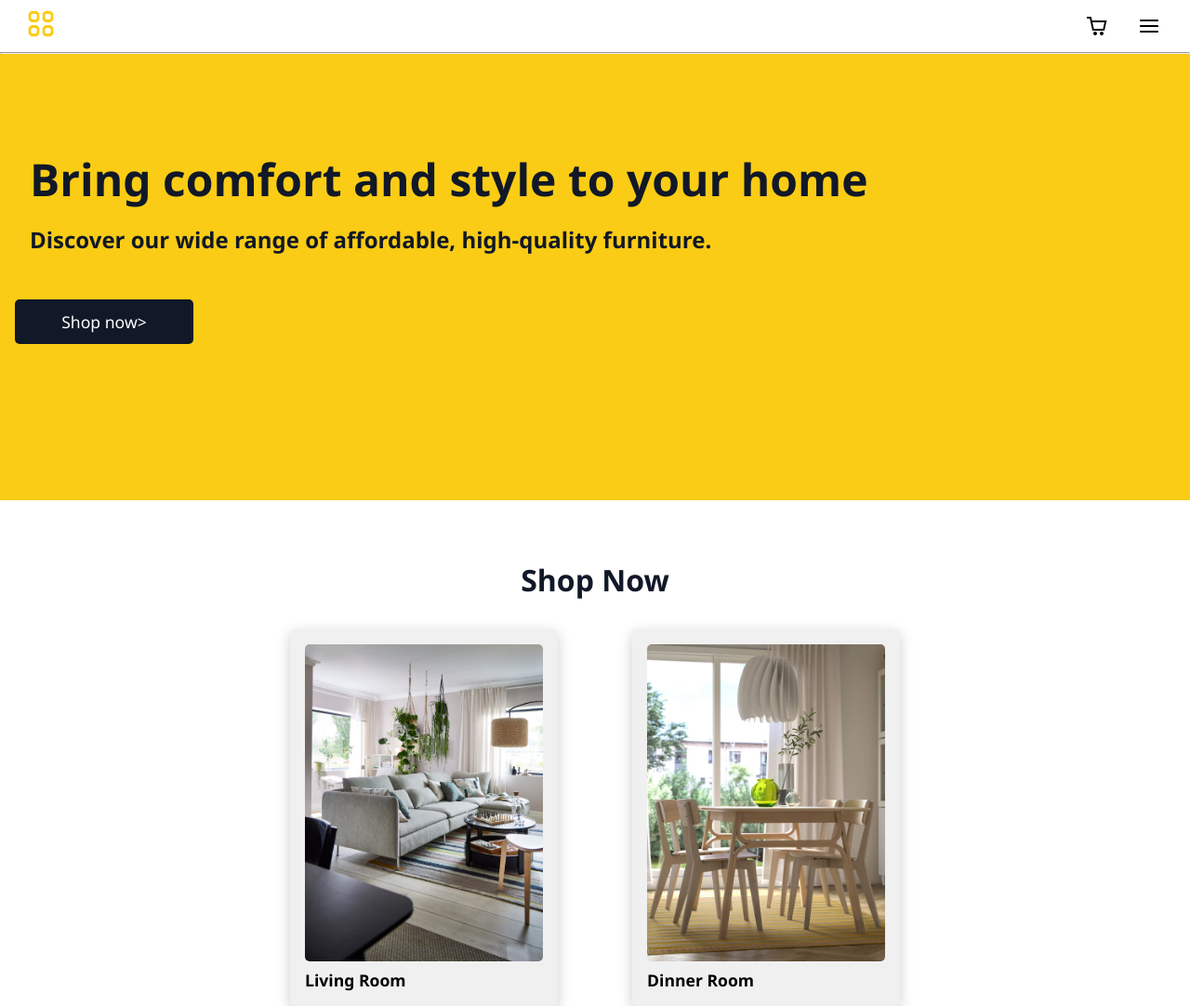
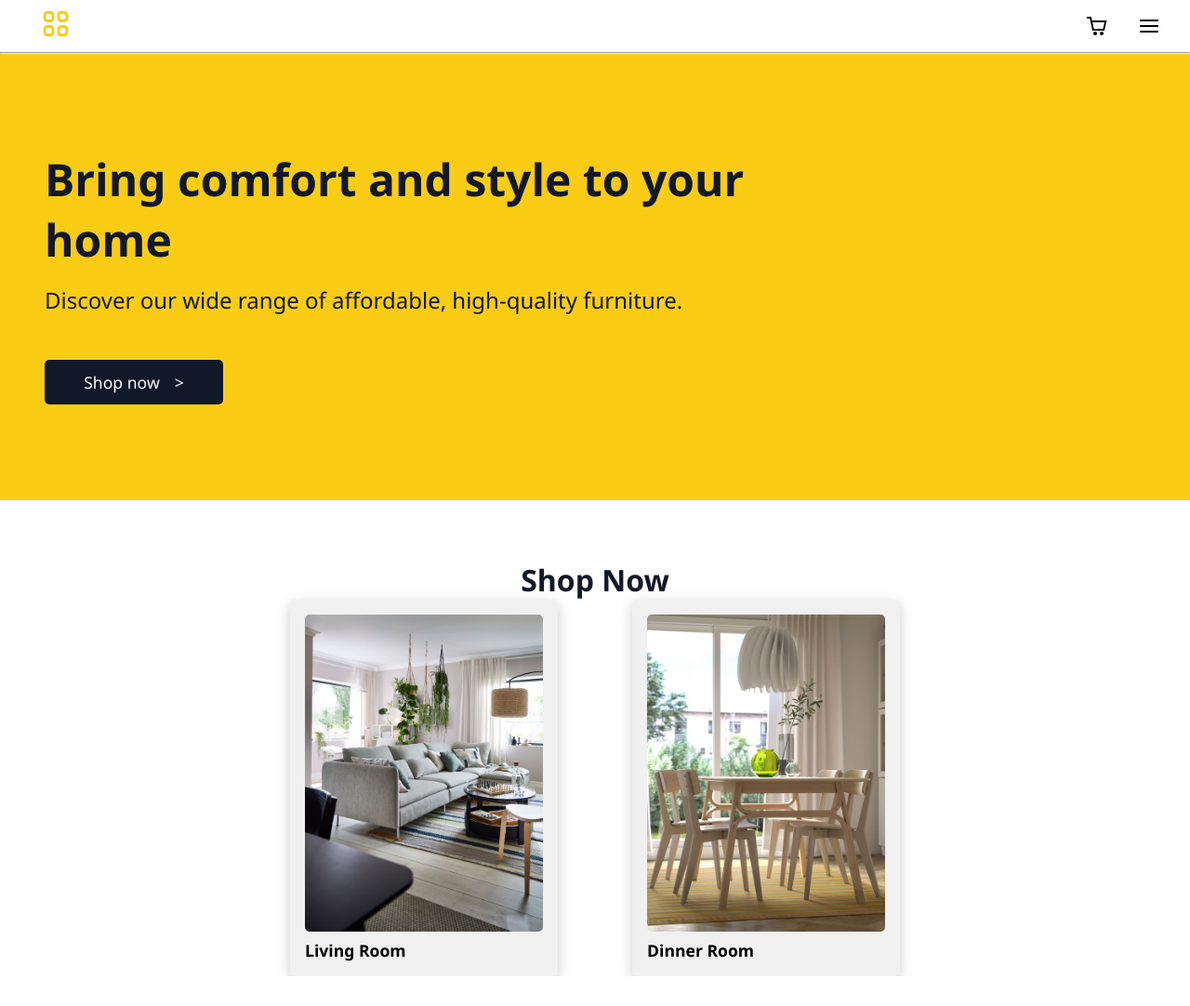
Before and after one commit to 5Heddan5/Furniture-Website, a plain HTML site: page index.html in a window 1280 px wide. Shown: the whole page at 93% size. After the commit the page ends 1050 px from the top, so only its background shows below. Drawn offline with Linux system fonts and the light colour scheme.

Commit message:
Fixed necessary code

```diff
--- a/index.html
+++ b/index.html
@@ -12,19 +12,21 @@
             <img class="logo" src="logo.png" alt="">
 
             <div class="menu">
-                <svg xmlns="http://www.w3.org/2000/svg" width="24" height="24" viewBox="0 0 24 24" fill="none">
+                <a href=""><svg xmlns="http://www.w3.org/2000/svg" width="24" height="24" viewBox="0 0 24 24" fill="none">
                     <path d="M2 6C2 5.44772 2.44772 5 3 5H21C21.5523 5 22 5.44772 22 6C22 6.55228 21.5523 7 21 7H3C2.44772 7 2 6.55228 2 6Z" fill="currentColor"/>
                     <path d="M2 12.0322C2 11.4799 2.44772 11.0322 3 11.0322H21C21.5523 11.0322 22 11.4799 22 12.0322C22 12.5845 21.5523 13.0322 21 13.0322H3C2.44772 13.0322 2 12.5845 2 12.0322Z" fill="currentColor"/>
                     <path d="M3 17.0645C2.44772 17.0645 2 17.5122 2 18.0645C2 18.6167 2.44772 19.0645 3 19.0645H21C21.5523 19.0645 22 18.6167 22 18.0645C22 17.5122 21.5523 17.0645 21 17.0645H3Z" fill="currentColor"/>
-                </svg>
+                </svg></a>
+
             </div>
 
             <div class="cart">
-                <svg xmlns="http://www.w3.org/2000/svg" width="24" height="24" viewBox="0 0 24 24" fill="none">
+                <a href="">                <svg xmlns="http://www.w3.org/2000/svg" width="24" height="24" viewBox="0 0 24 24" fill="none">
                     <path fill-rule="evenodd" clip-rule="evenodd" d="M5.79166 2H1V4H4.2184L6.9872 16.6776H7V17H20V16.7519L22.1932 7.09095L22.5308 6H6.6552L6.08485 3.38852L5.79166 2ZM19.9869 8H7.092L8.62081 15H18.3978L19.9869 8Z" fill="currentColor"/>
                     <path d="M10 22C11.1046 22 12 21.1046 12 20C12 18.8954 11.1046 18 10 18C8.89543 18 8 18.8954 8 20C8 21.1046 8.89543 22 10 22Z" fill="currentColor"/>
                     <path d="M19 20C19 21.1046 18.1046 22 17 22C15.8954 22 15 21.1046 15 20C15 18.8954 15.8954 18 17 18C18.1046 18 19 18.8954 19 20Z" fill="currentColor"/>
-                </svg>
+                </svg></a>
+
             </div>
             <hr>
         </div>
@@ -40,6 +42,7 @@
 
     <h3>Shop Now</h3>
 
+
     <section>
         <div class="item-container">
             <img class="livingroom" src="images/livingroom.avif" alt="">
@@ -51,5 +54,6 @@
             <p>Dinner Room</p>
         </div>
     </section>
+
 </body>
 </html>
--- a/style.css
+++ b/style.css
@@ -1,40 +1,58 @@
 * {
     margin: 0;
     padding: 0;
+
     box-sizing: border-box;
     font-family: 'Segoe UI', Tahoma, Geneva, Verdana, sans-serif;
 }
 
 .header {
-    background-color: #ffffff;
+    background-color: white;
     margin-bottom: 0;
-    position: sticky;
-    top: 0;
 }
 
-.logo {
+.logo{
     width: 2.5rem;
     margin-top: 0.5rem;
     margin-bottom: 0.5rem;
-    margin-left: 1.5rem;
+    margin-left: 2.5rem;
 }
 
-.cart, .menu {
+.cart a, .menu a{
+    color: black;
+}
+
+.cart{
     float: right;
     margin-top: 1rem;
     margin-right: 2rem;
 }
 
+.menu{
+    float: right;
+    margin-top: 1rem;
+    margin-right: 2rem;
+
+}
+
 h1 {
     font-size: 2.25rem;
-    margin: 1rem 1rem 1rem 1rem;
+    margin-left: 2rem;
+    margin-left: 1rem;
+    font-weight: bold;
+    margin-bottom: 1rem;
+    margin-top: 1rem;
     color: #111827;
 }
 
 h2 {
     font-size: 1.25rem;
-    margin: 0 1rem 1rem 1rem;
+    margin-left: 2rem;
+    margin-left: 1rem;
+    font-weight: normal;
+    margin-bottom: 1rem;
     color: #111827;
+
 }
 
 h3 {
@@ -42,32 +60,61 @@ h3 {
     margin-top: 4rem;
     font-size: 2rem;
     color: #111827;
-    margin-bottom: 2rem;
+
 }
 
-.shop-now {
+
+h1 {
+    font-size: 2.25rem;
+    margin-left: 2rem;
+    font-weight: bold;
+    margin-bottom: 1rem;
+    margin-top: 1rem;
+}
+
+h2 {
+    font-size: 1.25rem;
+    margin-left: 2rem;
+    font-weight:normal;
+    margin-bottom: 2rem;
+    font-weight: normal;
+    margin-bottom: 1rem;
+}
+
+.shop-now{
     background-color: #111827;
     color: white;
+    margin-left: 2rem;
     border-radius: 5px;
     font-size: 1rem;
+    width: 10rem;
     width: 8rem;
     height: 2.5rem;
     text-decoration: none;
     display: inline-flex;
+    text-align: center;
     justify-content: center;
     align-items: center;
+    padding: 0.1rem;
     font-size: 0.9rem;
+    margin-bottom: 2rem;
+}
+
+
+.arrow {
+    margin-left: 1rem;
 }
 
 article {
     background-color: #FACC15;
+    height: 17rem;
     height: auto;
     max-width: 100%;
     padding: 1rem;
     margin: 0 auto;
 }
 
-a:hover {
+.shop-now:hover{
     background-color: #1F2937;
 }
 
@@ -118,6 +165,10 @@ section {
         margin-top: 4rem;
     }
 
+    h1 .break-line{
+        display: block;
+    }
+
     h2 {
         font-size: 1.5rem;
         margin-bottom: 3rem;
@@ -129,28 +180,24 @@ section {
         font-size: 1.10rem;
     }
 
-    article {
+    article{
         height: 30rem;
     }
 }
 
 @media screen and (max-width: 480px) {
-    section {
-        flex-direction: column;
-        gap: 1rem;
-        padding: 0 1rem;
-    }
-
     h1 {
         font-size: 1.75rem;
+        margin-left: 1rem;
     }
 
     h2 {
         font-size: 1.25rem;
+        margin-left: 1rem;
     }
 
     article {
         margin: 0.5rem;
-        width: 100%;
     }
+
 }
```
